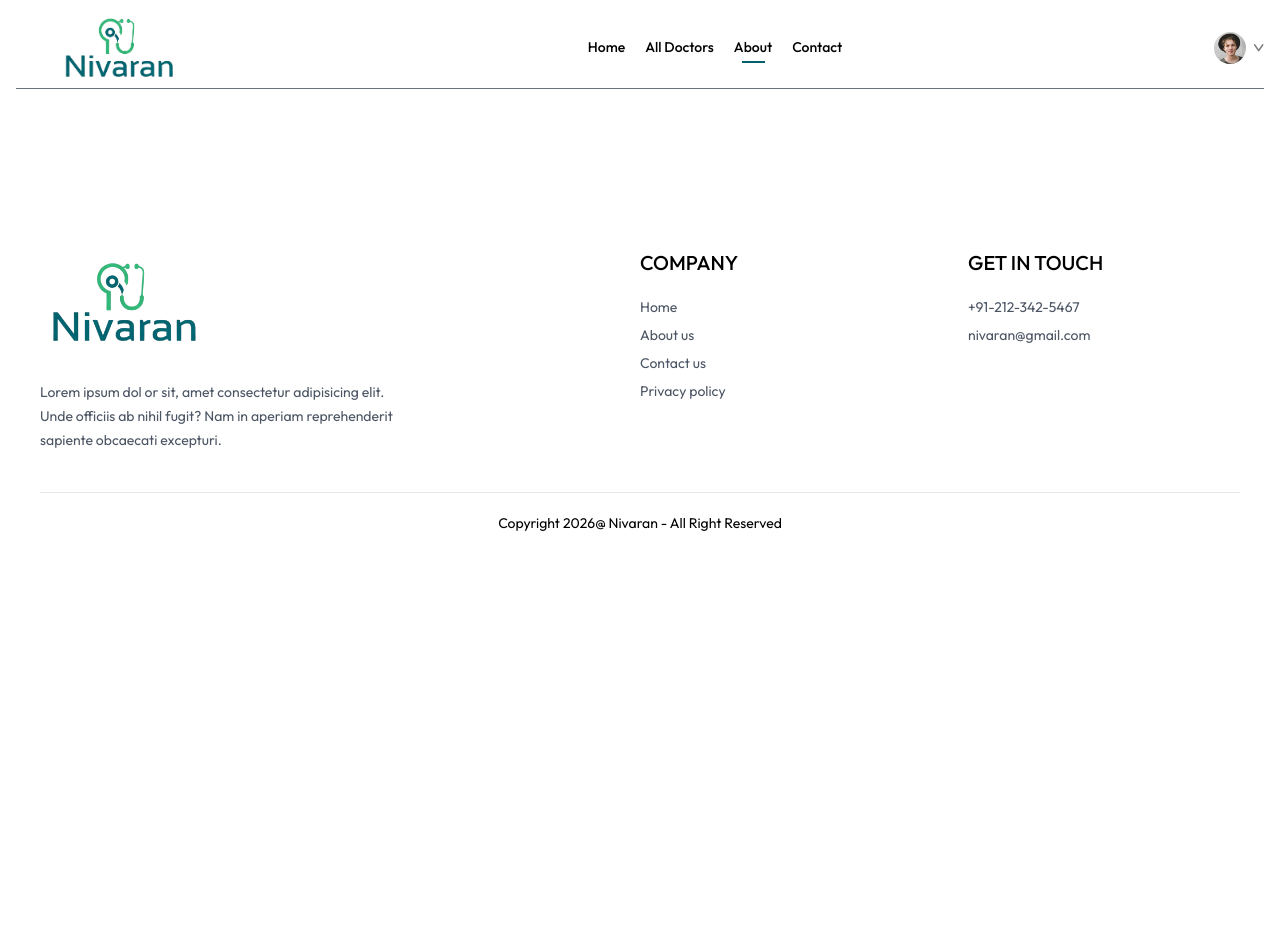
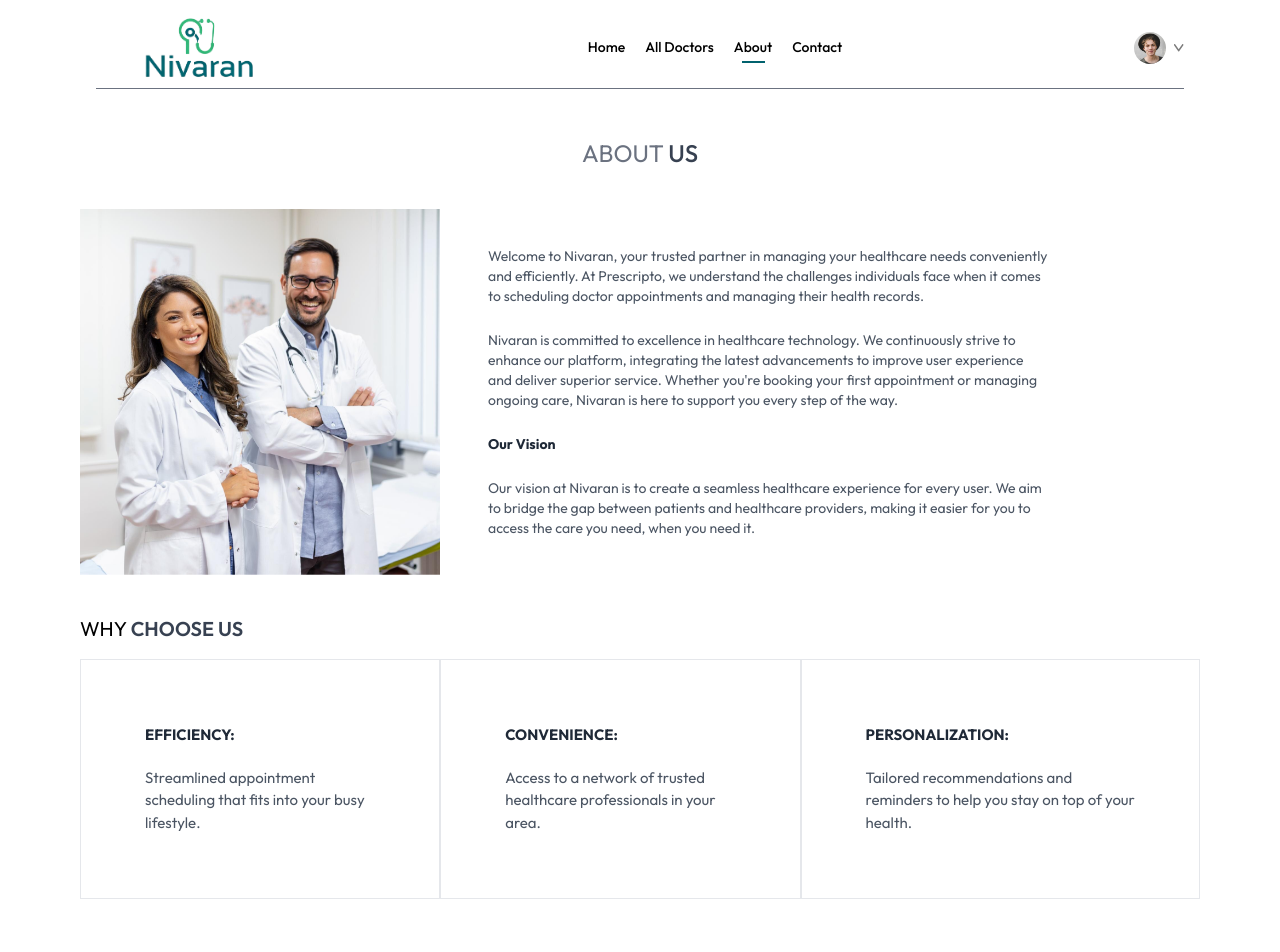
Before and after one commit to Zeenatara/nivaran-doctor-appointment-system, a React (Vite) app in the folder frontend/: page /about in a window 1280 px wide. Shown: the top 952 px of the page. Before the commit the page ends 800 px from the top, so only its background shows below. Built offline with nearby package versions, Linux system fonts and the light colour scheme.

Commit message:
Update routing and UI for About and Contact pages

```diff
--- a/frontend/src/App.jsx
+++ b/frontend/src/App.jsx
@@ -10,23 +10,27 @@
 import Navbar from './components/Navbar';
 import Banner from './components/Banner';
 import Footer from './components/Footer';
+import About from './pages/About';
 
 const App = () => {
   return (
     <>
-    <Navbar/>
+      <div className="px-4 sm:px-10 md:px-14 lg:px-20">
+        <Navbar />
 
         <Routes>
           <Route path="/" element={<Home />} />
           <Route path="/doctors" element={<Doctors />} />
           <Route path="/contact" element={<Contact />} />
+          <Route path="/about" element={<About />} />
           <Route path="/doctors/:speciality" element={<Doctors />} />
           <Route path="/login" element={<Login />} />
           <Route path="/my-profile" element={<MyProfile />} />
           <Route path="/my-appointment" element={<MyAppointment />} />
           <Route path="/appointment/:docId" element={<Appointment />} />
         </Routes>
-      <Footer/>
+        <Footer />
+      </div>
     </>
   );
 }
--- a/frontend/src/pages/About.jsx
+++ b/frontend/src/pages/About.jsx
@@ -1,11 +1,83 @@
 import React from 'react';
+import { assets } from '../assets/assets';
 
 const About = () => {
   return (
     <div>
+      <div className="text-center text-2xl pt-10 text-gray-500">
+        <p>
+          ABOUT <span className="text-gray-700 font-medium">US</span>
+        </p>
+      </div>
 
+      <div className="my-10 flex flex-col md:flex-row gap-12">
+        <img
+          className="w-full md:max-w-[360px]"
+          src={assets.about_image}
+          alt="About"
+        />
+
+        <div className="flex flex-col justify-center gap-6 md:w-2/4 text-sm text-gray-600">
+          <p>
+            Welcome to Nivaran, your trusted partner in managing your
+            healthcare needs conveniently and efficiently. At Prescripto, we
+            understand the challenges individuals face when it comes to
+            scheduling doctor appointments and managing their health records.
+          </p>
+
+          <p>
+            Nivaran is committed to excellence in healthcare technology. We
+            continuously strive to enhance our platform, integrating the latest
+            advancements to improve user experience and deliver superior
+            service. Whether you're booking your first appointment or managing
+            ongoing care, Nivaran is here to support you every step of the
+            way.
+          </p>
+
+          <b className="text-gray-800">Our Vision</b>
+
+          <p>
+            Our vision at Nivaran is to create a seamless healthcare
+            experience for every user. We aim to bridge the gap between patients
+            and healthcare providers, making it easier for you to access the
+            care you need, when you need it.
+          </p>
+        </div>
+      </div>
+
+      <div className="text-xl my-4">
+        <p>
+          WHY <span className="text-gray-700 font-semibold">CHOOSE US</span>
+        </p>
+      </div>
+
+      <div className="flex flex-col md:flex-row mb-20">
+        <div className="border px-10 md:px-16 py-8 sm:py-16 flex flex-col gap-5 text-[15px] text-gray-600">
+          <b className="text-gray-800">EFFICIENCY:</b>
+          <p>
+            Streamlined appointment scheduling that fits into your busy
+            lifestyle.
+          </p>
+        </div>
+
+        <div className="border px-10 md:px-16 py-8 sm:py-16 flex flex-col gap-5 text-[15px] text-gray-600">
+          <b className="text-gray-800">CONVENIENCE:</b>
+          <p>
+            Access to a network of trusted healthcare professionals in your
+            area.
+          </p>
+        </div>
+
+        <div className="border px-10 md:px-16 py-8 sm:py-16 flex flex-col gap-5 text-[15px] text-gray-600">
+          <b className="text-gray-800">PERSONALIZATION:</b>
+          <p>
+            Tailored recommendations and reminders to help you stay on top of
+            your health.
+          </p>
+        </div>
+      </div>
     </div>
   );
-}
+};
 
 export default About;
--- a/frontend/src/pages/Contact.jsx
+++ b/frontend/src/pages/Contact.jsx
@@ -1,11 +1,48 @@
 import React from 'react';
+import { assets } from '../assets/assets';
 
 const Contact = () => {
   return (
     <div>
+      <div className="text-center text-2xl pt-10 text-gray-500">
+        <p>
+          CONTACT <span className="text-gray-700 font-medium">US</span>
+        </p>
+      </div>
 
+      <div className="my-10 flex flex-col md:flex-row justify-center gap-10 mb-28 text-sm">
+        <img
+          className="w-full md:max-w-[360px]"
+          src={assets.contact_image}
+          alt="Contact"
+        />
+
+        <div className="flex flex-col justify-center items-start gap-6 text-gray-600">
+          <p className="font-semibold text-lg text-gray-600">OUR OFFICE</p>
+
+          <p>
+            54709 Willms Station <br />
+            Suite 350, Washington, USA
+          </p>
+
+          <p>
+            Tel: (914) 555-0132 <br />
+            Email: Nivaran@gmail.com
+          </p>
+
+          <p className="font-semibold text-lg text-gray-600">
+            CAREERS AT NIVARAN
+          </p>
+
+          <p>Learn more about our teams and job openings.</p>
+
+          <button className="border border-black px-8 py-4 text-sm hover:bg-black hover:text-white transition-all duration-500">
+            Explore Jobs
+          </button>
+        </div>
+      </div>
     </div>
   );
-}
+};
 
 export default Contact;
```
Lines whose indentation alone changed are shown as unchanged.
